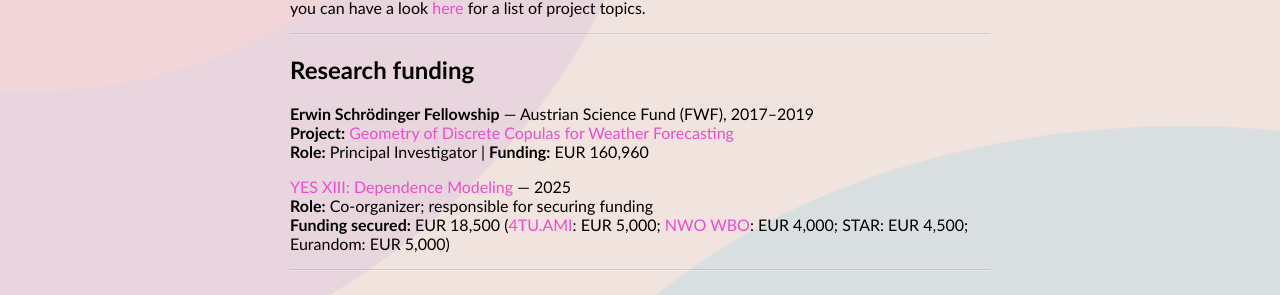
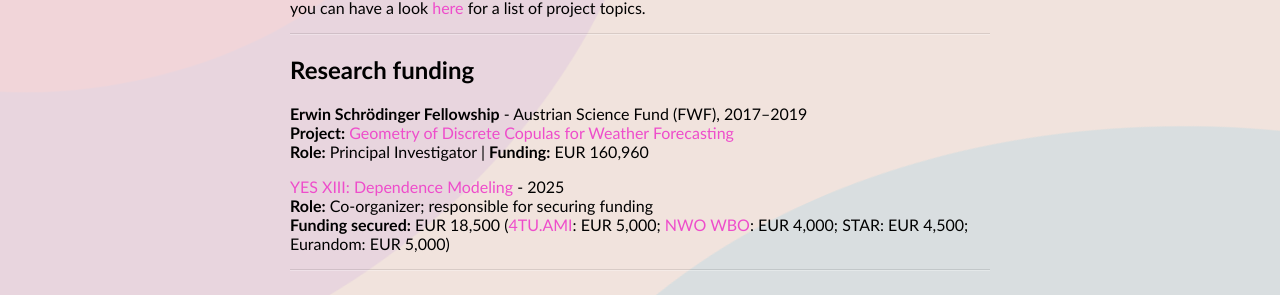
Before and after one commit to elisaperrone/elisaperrone.github.io, a Jekyll site: the page built from research.md, in a window 1280 px wide. Shown: the part 312-607 px from the top of the page. Built offline with Jekyll 4.4.1, drawn with Linux system fonts in a browser that asks for light colours.

Commit message:
minor typo

```diff
--- a/research.md
+++ b/research.md
@@ -14,11 +14,11 @@ I am always looking for motivated students who share my research interests and m
 
 ## Research funding
 
-**Erwin Schrödinger Fellowship** — Austrian Science Fund (FWF), 2017–2019
+**Erwin Schrödinger Fellowship** - Austrian Science Fund (FWF), 2017–2019
 **Project:** [Geometry of Discrete Copulas for Weather Forecasting](https://www.fwf.ac.at/en/research-radar/10.55776/J3968)
 **Role:** Principal Investigator | **Funding:** EUR 160,960
 
-**[YES XIII: Dependence Modeling](https://www.eurandom.tue.nl/event/https-www-eurandom-tue-nl-event-yes-dependence-modeling/)** — 2025
+**[YES XIII: Dependence Modeling](https://www.eurandom.tue.nl/event/https-www-eurandom-tue-nl-event-yes-dependence-modeling/)** - 2025
 **Role:** Co-organizer; responsible for securing funding
 **Funding secured:** EUR 18,500 ([4TU.AMI](https://www.4tu.nl/ami/Agenda-Events/YES-XIII/): EUR 5,000; [NWO WBO](https://www.nwo.nl/en/projects/osegd56489): EUR 4,000; STAR: EUR 4,500; Eurandom: EUR 5,000)
 
```
